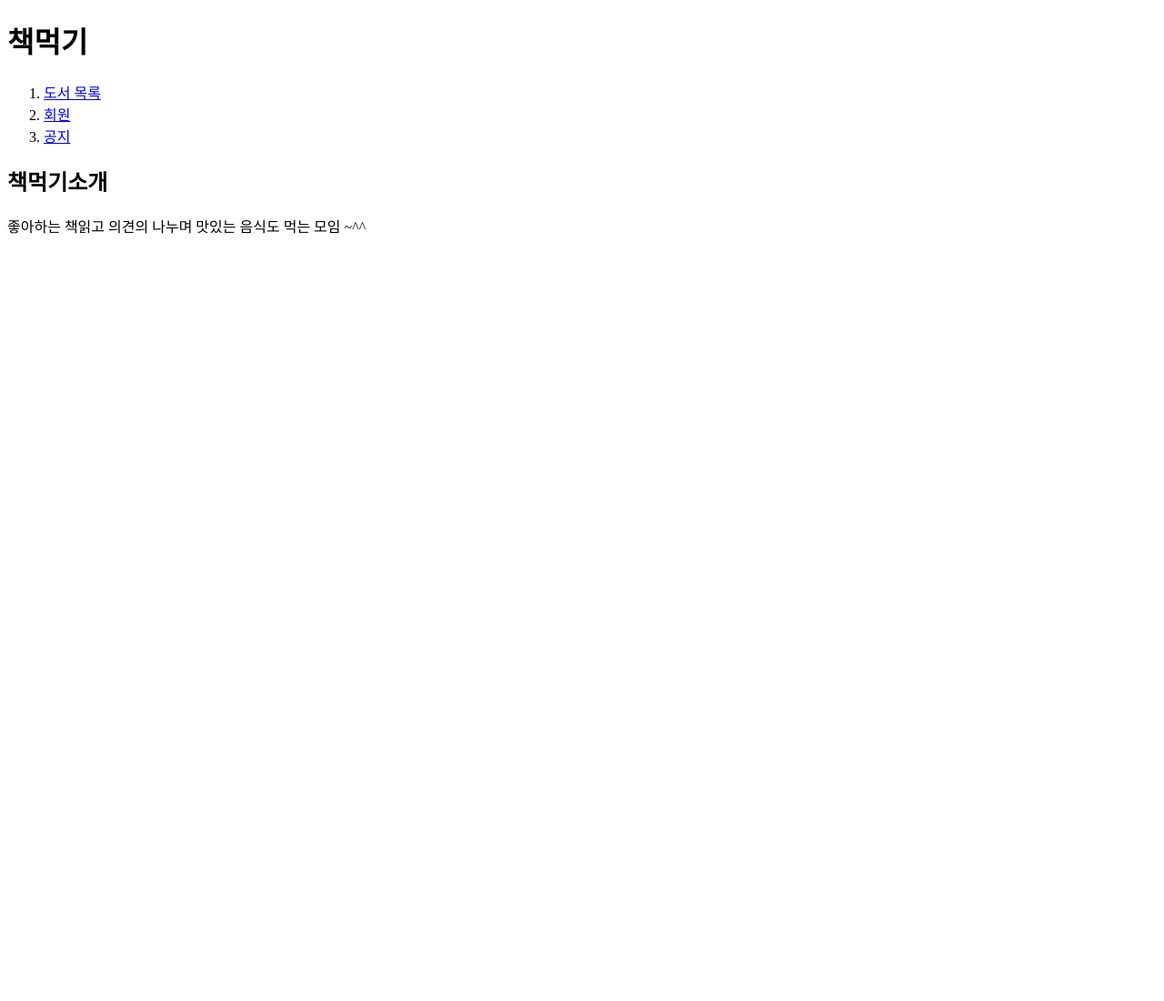
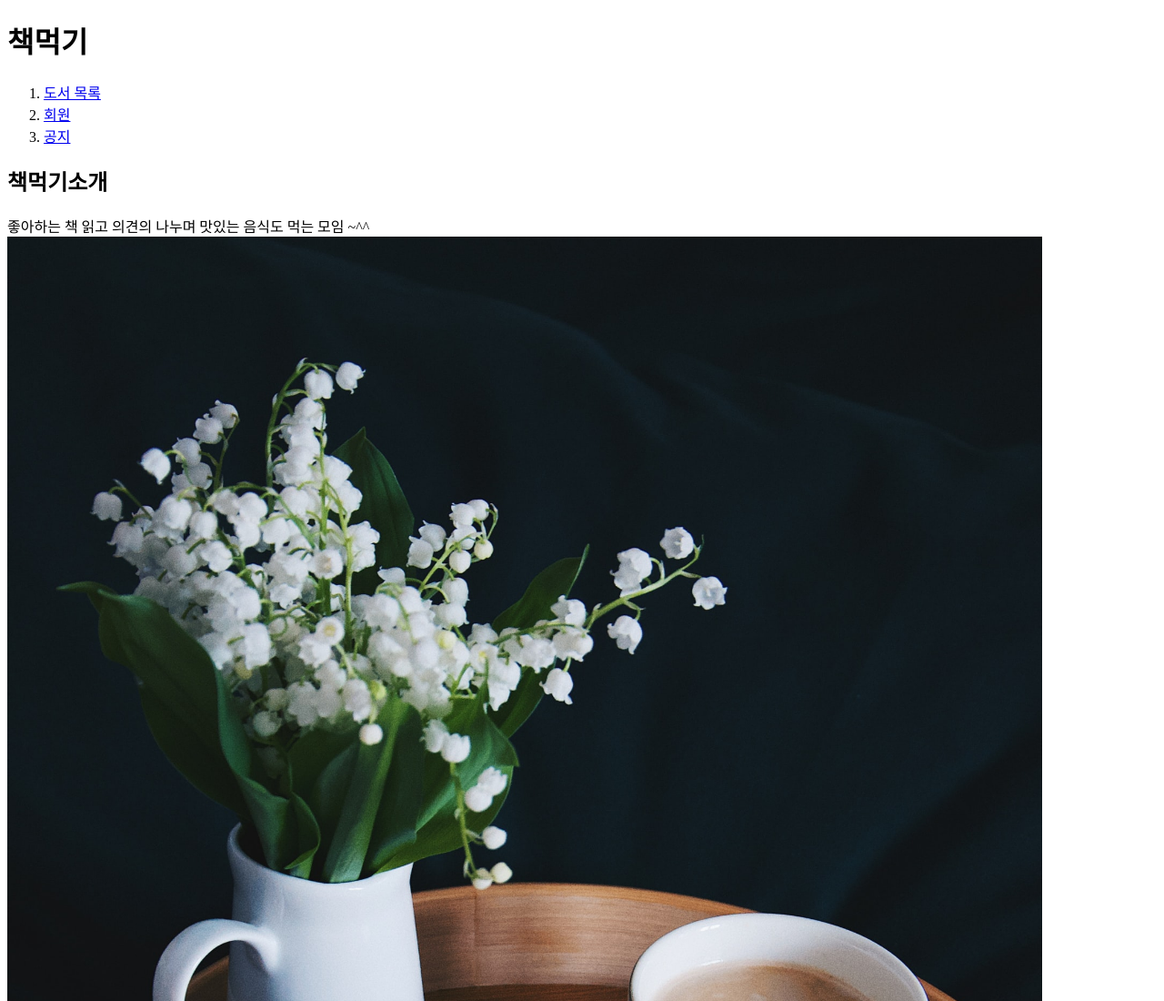
Before and after one commit to sy0905/eating-books, a plain HTML site: page index.html in a window 1280 px wide. Shown: the top 1100 px of the page at 91% size. Before the commit the page ends 800 px from the top, so only its background shows below. Drawn offline with Linux system fonts and the light colour scheme.

Commit message:
Add files via upload

```diff
--- a/index.html
+++ b/index.html
@@ -12,7 +12,7 @@
     <li><a href="공지.html" target="_blank" title="notice">공지</a></li>
   </ol>
   <h2>책먹기소개</h2>
-  <p>좋아하는 책읽고 의견의 나누며 맛있는 음식도 먹는 모임
-    ~^^ </p>
+  <p>좋아하는 책 읽고 의견의 나누며 맛있는 음식도 먹는 모임
+    ~^^ <img src="book image.jpg" width="90%"></p>
 </body>
 </html>
```
Also changed, not shown: book image.jpg (added).
